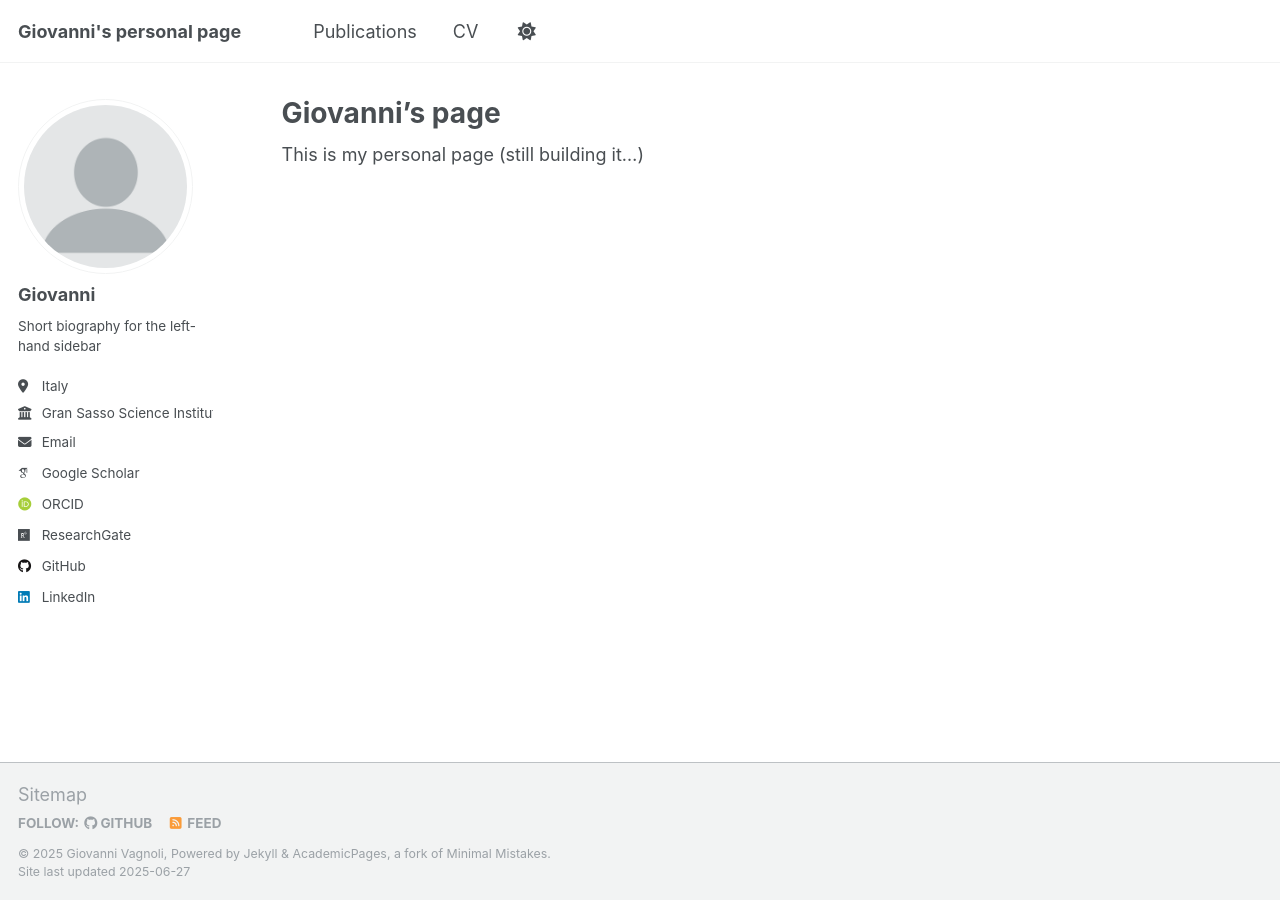
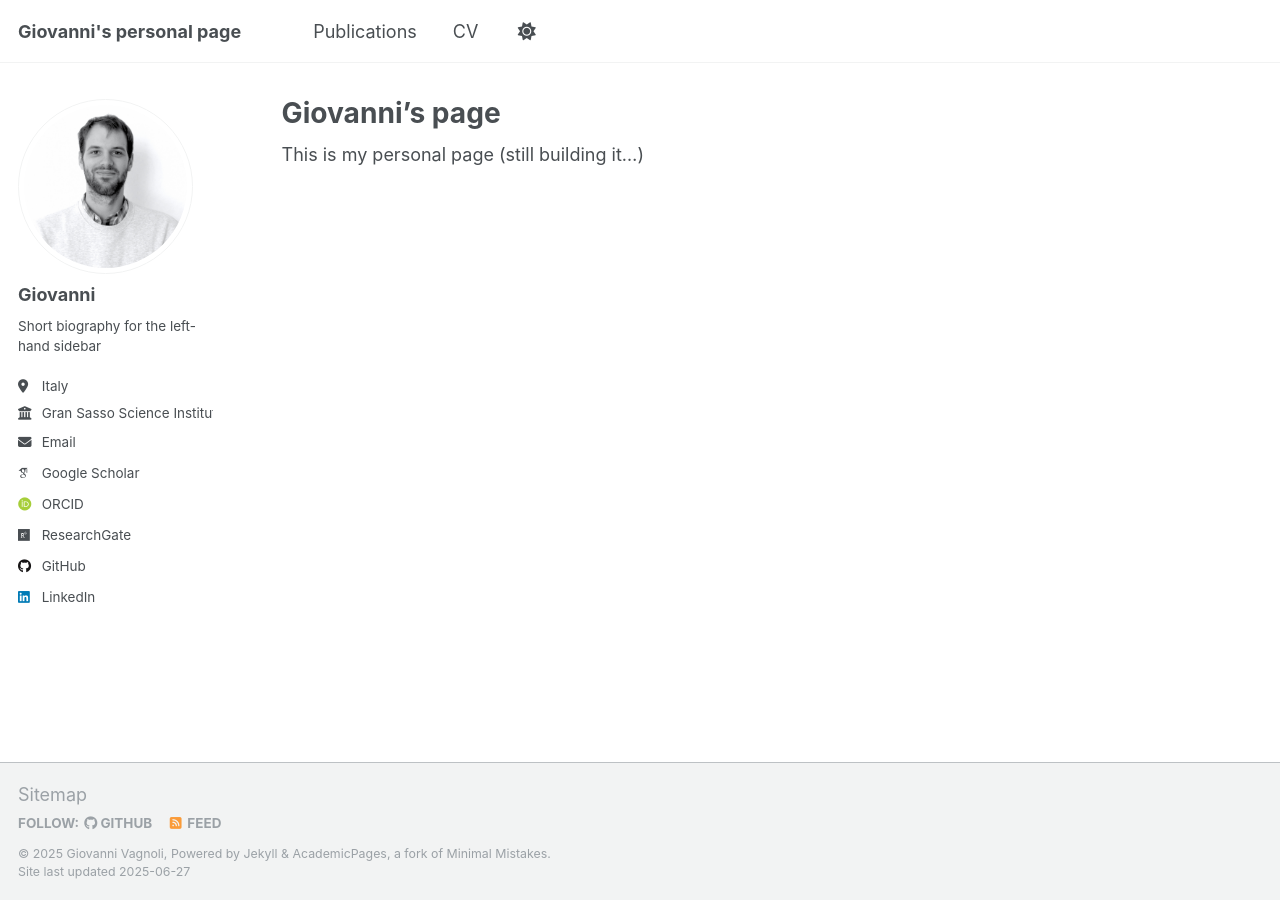
Before and after one commit to nolivag/nolivag.github.io, a Jekyll site: the page built from _pages/about.md, in a window 1280 px wide. Built offline with Jekyll 4.4.1, drawn with Linux system fonts in a browser that asks for light colours; some web fonts are replaced.

Commit message:
Modified profile photo

```diff
--- a/_config.yml
+++ b/_config.yml
@@ -22,7 +22,7 @@ repository               : "academicpages/academicpages.github.io"
 #               Additional customization can be done by editing /_includes/author-profile.html
 author:
   # Biographic information
-  avatar           : "profile.png"
+  avatar           : "gssi_photo.jpeg"
   name             : "Giovanni"
   pronouns         : # example: "she/her"
   bio              : "Short biography for the left-hand sidebar"
```
Also changed, not shown: images/gssi_photo.jpeg (added).
